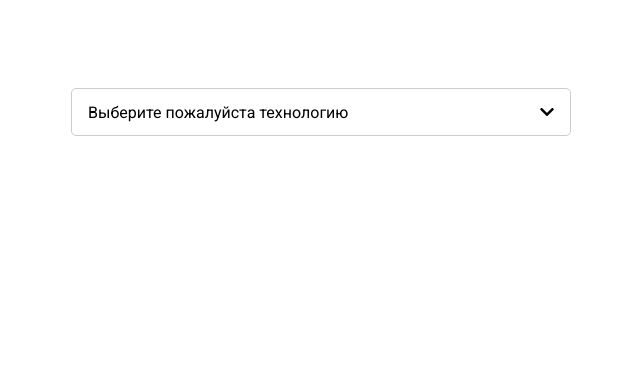
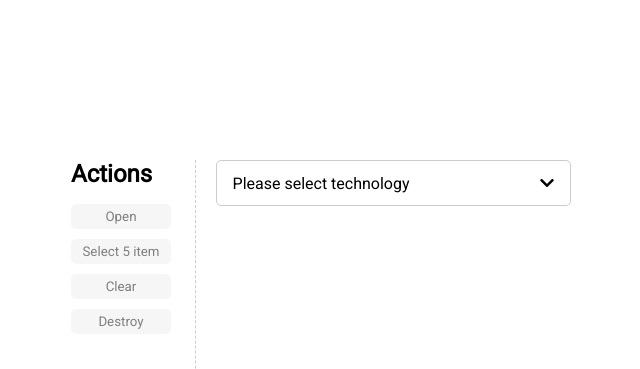
Before and after one commit to victor7stepanov/plugin-select, a website with bundled scripts: page index.html in a window 1280 px wide. Shown: the top 369 px of the page, without its empty margins (319-959 px from the left). Built offline with nearby package versions, Linux system fonts and the light colour scheme.

Commit message:
added actions for demonstration of plugin's work

```diff
--- a/index.html
+++ b/index.html
@@ -12,6 +12,25 @@
 
 <div class="app">
     <div class="wrap">
+        <div class="settings">
+            <h2>Actions</h2>
+            <ul id="actions">
+                <li>
+                    <button data-type="open">Open</button>
+                </li>
+                <li>
+                    <button data-type="set">Select 5 item</button>
+                </li>
+                <li>
+                    <button data-type="clear">Clear</button>
+                </li>
+                <li>
+                    <button data-type="destroy">Destroy</button>
+                </li>
+            </ul>
+
+            <p id="log"></p>
+        </div>
         <div id="select"></div>
     </div>
 </div>
--- a/index.js
+++ b/index.js
@@ -3,7 +3,7 @@ import './select/style.scss'
 
 
 const select = new Select('#select', {
-    placeholder: 'Выберите пожалуйста технологию',
+    placeholder: 'Please select technology',
     // selectedId: '4',
     data: [
         {id: '1', value: 'React'},
@@ -17,3 +17,23 @@ const select = new Select('#select', {
         console.log('Selected Item', item)
     }
 })
+
+const button = document.querySelector('#actions')
+button.addEventListener('click', (event) => {
+    const typeOfButton = event.target.dataset.type
+
+    switch (typeOfButton) {
+        case 'open':
+            select.open()
+            break
+        case 'set':
+            select.select('5')
+            break
+        case 'clear':
+            select.clear()
+            break
+        case 'destroy':
+            select.destroy()
+            break
+    }
+})
--- a/select/select.js
+++ b/select/select.js
@@ -1,5 +1,5 @@
 const getTemplate = (data = [], placeholder, selectedId) => {
-    let text = placeholder || 'Выберите пожалуйста элемент'
+    let text = placeholder || 'Please select item'
 
     const items = data.map(item => {
         let cls = ''
@@ -101,6 +101,12 @@ export class Select {
         this.$arrow.classList.remove('fa-chevron-up')
     }
 
+    clear() {
+        const {placeholder, data} = this.options
+        this.$el.innerHTML = getTemplate(data, placeholder)
+        this.#setup()
+    }
+
     destroy() {
         this.$el.removeEventListener('click', this.clickHandler)
         this.$el.innerHTML = ''
--- a/select/style.scss
+++ b/select/style.scss
@@ -2,6 +2,58 @@
 
 body {
   font-family: 'Roboto', sans-serif;
+}
+
+* {
+  margin: 0;
+  padding: 0;
+  box-sizing: border-box;
+  font-family: 'Roboto', sans-serif;
+}
+
+button {
+  width: 100px;
+  padding: 5px;
+  margin-bottom: 10px;
+  cursor: pointer;
+  border: none;
+  border-radius: 5px;
+  opacity: 0.5;
+
+  &:hover {
+    opacity: 1;
+  }
+
+  &:active {
+    box-shadow: inset 1px 1px 5px -1px
+  }
+}
+
+.wrap {
+  height: 100vh;
+  display: flex;
+  justify-content: space-between;
+  padding-top: 5rem;
+  margin: 0 auto;
+  max-width: 800px;
+
+  width: 500px;
+}
+
+.settings {
+  border-right: 1px dashed #ccc;
+  width: 140px;
+}
+
+.settings h2 {
+  margin-bottom: 1rem;
+}
+
+.settings ul {
+  list-style: none;
+  margin: 0;
+  padding: 0;
+  margin-bottom: 1rem;
 }
 
 .app {
@@ -10,16 +62,13 @@ body {
   justify-content: center;
 }
 
-.wrap {
-  width: 500px;
-}
-
 $height: 46px;
 
 .select {
-  width: 100%;
+  width: 80%;
   position: relative;
   z-index: 100;
+  margin-left: 20px;
 
   &.open {
     .select__dropdown {
```
Also changed, not shown: dist/index.html, 4 other files.
